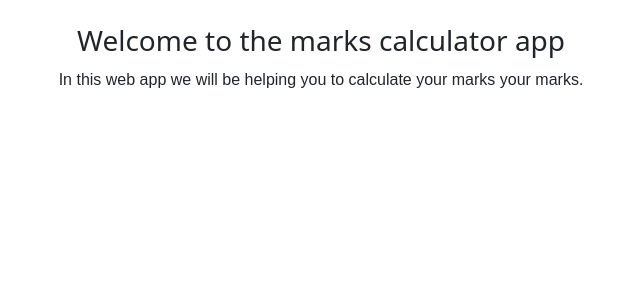
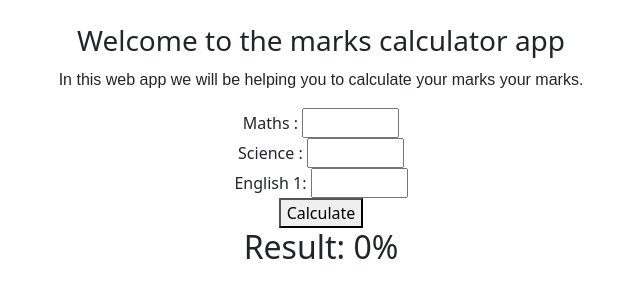
Before and after one commit to bhurtel899/marks-calculator, a plain HTML site: page index.html in a window 1280 px wide. Shown: the whole page, without its empty margins (319-959 px from the left). Drawn offline with Linux system fonts and the light colour scheme.

Commit message:
modifying the structure

```diff
--- a/index.html
+++ b/index.html
@@ -13,6 +13,26 @@
     <div class="container intro text-center my-4">
         <h3 class="">Welcome to the marks calculator app</h3>
         <p>In this web app we will be helping you to calculate your marks your marks.</p>
+        <div class="calculation">
+            <form>
+                <div class="form-group">
+                  <label for="subject1">Maths :</label>
+                  <input type="number" id="subject1" name="subject1" min="0" max="100" required>
+                </div>
+                <div class="form-group">
+                  <label for="subject2">Science :</label>
+                  <input type="number" id="subject2" name="subject2" min="0" max="100" required>
+                </div>
+                <div class="form-group">
+                  <label for="subject3">English 1:</label>
+                  <input type="number" id="subject3" name="subject3" min="0" max="100" required>
+                </div>
+                <button type="submit">Calculate</button>
+              </form>
+              <div class="result">
+                <h2>Result: <span id="result">0</span>%</h2>
+        </div>
     </div>
+
 </body>
 </html>
```
Also changed, not shown: style.css (line endings or trailing spaces).
